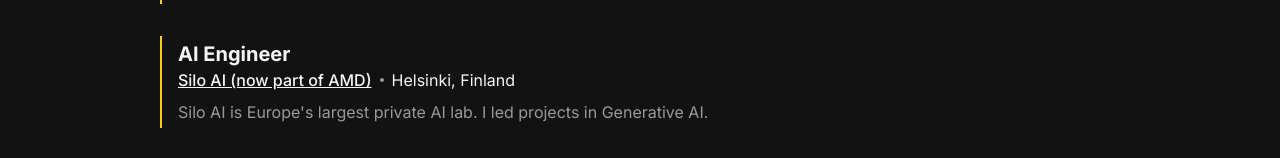
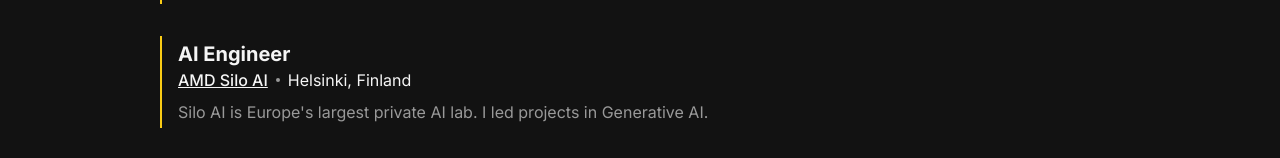
Before and after one commit to rohitsaluja1/personal-website, a React (Vite) app: page / in a window 1280 px wide. Shown: the part 568-726 px from the top of the page. Built offline with nearby package versions, Linux system fonts and the light colour scheme.

Commit message:
Update company name
Update the company name "Silo AI" to "AMD Silo AI" in the work experience section.

```diff
--- a/src/components/BlogHome.tsx
+++ b/src/components/BlogHome.tsx
@@ -15,7 +15,7 @@ const BlogHome = () => {
     {
       id: 2,
       title: 'AI Engineer',
-      company: 'Silo AI (now part of AMD)',
+      company: 'AMD Silo AI',
       companyUrl: 'https://www.silo.ai',
       location: 'Helsinki, Finland',
       description: 'Silo AI is Europe\'s largest private AI lab. I led projects in Generative AI.',
--- a/src/pages/Index.tsx
+++ b/src/pages/Index.tsx
@@ -40,7 +40,7 @@ const Index = () => {
     {
       id: 2,
       title: 'AI Engineer',
-      company: 'Silo AI (now part of AMD)',
+      company: 'AMD Silo AI',
       companyUrl: 'https://www.silo.ai',
       location: 'Helsinki, Finland',
       description: 'Silo AI is Europe\'s largest private AI lab. I led projects in Generative AI.',
```
